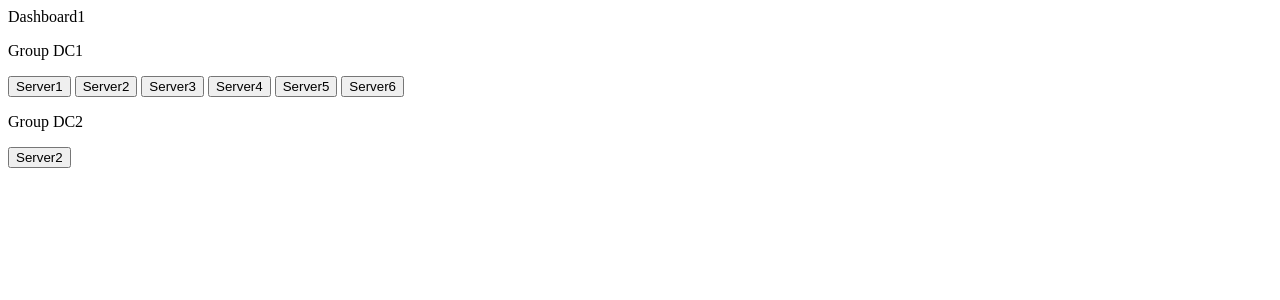
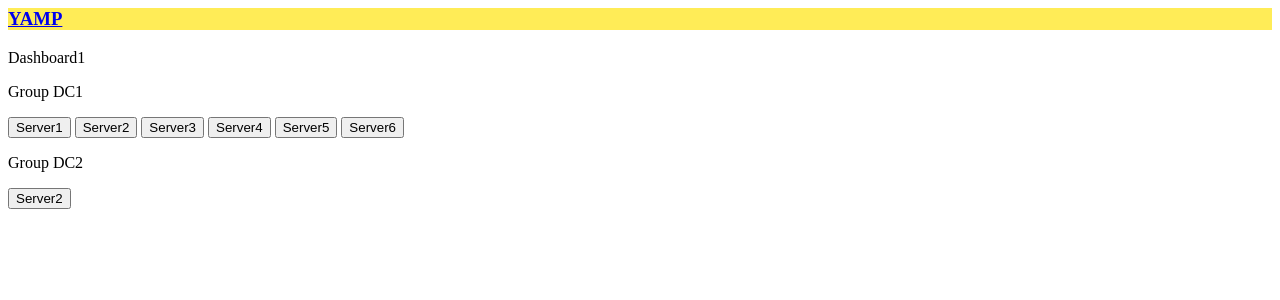
Before and after one commit to kaloong/mymonitoring, a Django app: page /monitoring/dashboard/1/ in a window 1280 px wide. Shown: the top 300 px of the page. Run offline with Django 3.2, Linux system fonts and the light colour scheme; data comes from the database, SQL or seed files in the repository.

```diff
--- /dev/null
+++ b/project1/monitoring/templates/monitoring/base.html
@@ -0,0 +1,30 @@
+<body>
+	<style>
+	table, th, td {
+  	border: 1px solid black;
+	}
+	.page-header, .a {
+		background-color: #ffe300a8;
+		text-decoration: none;
+	}
+	.a {
+		text-decoration: none;
+	}
+	.dashboard, .hosts, .a{
+		display: grid;
+		grid-auto-columns: minmax(400px, 600px);
+		text-decoration: none;
+	}
+	</style>
+	<div class="page-header" >
+		<h3><a href="/monitoring">YAMP</a></h3>
+	</div>
+	<div class="content container">
+		<div class="row">
+			<div class="col-md-8">
+				{% block content %}
+				{% endblock %}
+			</div>
+		</div>
+	</div>
+</body>
--- a/project1/monitoring/templates/monitoring/dashboard_detail.html
+++ b/project1/monitoring/templates/monitoring/dashboard_detail.html
@@ -1,13 +1,10 @@
+{% extends 'monitoring/base.html' %}
+{% block content %}
 <p>{{ dashboard }}</p>
-<style>
-table, th, td {
-  border: 1px solid black;
-}
-</style>
 {% if groups %}
 	{% for group in groups.all %}
 		<tr>{{ group| linebreaks }}</tr>
-		<div style="display: grid; grid-auto-columns: minmax(400px, 600px);">
+		<div class="dashboard" style="display: grid; grid-auto-columns: minmax(400px, 600px);">
 		<span>
 		{% for host in group.hosts.all %}
 			<a href='{{ host.id }}' style="text-decoration: none; ">
@@ -21,3 +18,4 @@ table, th, td {
 {% else %}
 	<p>No groups</p>
 {% endif %}
+{% endblock %}
--- a/project1/monitoring/templates/monitoring/host_detail.html
+++ b/project1/monitoring/templates/monitoring/host_detail.html
@@ -1,3 +1,5 @@
+{% extends 'monitoring/base.html' %}
+{% block content %}
 {% if host %}
 	<h1><div>{{ host.name }}</div></h1>
 	<div>{{ host.ipaddr }}</div>
@@ -5,3 +7,4 @@
 {% else %}
 	<p>No host details found.</p>
 {% endif %}
+{% endblock %}
--- a/project1/monitoring/views.py
+++ b/project1/monitoring/views.py
@@ -1,7 +1,9 @@
 from django.shortcuts import render, get_object_or_404, get_list_or_404
+from monitoring.models import DashboardGroup, Dashboard, Group, Host
+from django.views.generic.detail import DetailView
 #from django.http import HttpResponse
 #from django.template import loader
-from monitoring.models import DashboardGroup, Dashboard, Group, Host
+
 # Create your views here.
 def index(request):
 	dashboard_list=Dashboard.objects.order_by('name')
@@ -26,7 +28,12 @@ def dashboard_detail( request, dashbrd_id):
 	context = { 'dashboard': dashboard , 'groups': groups }
 	return render( request, 'monitoring/dashboard_detail.html', context )
 
+
 def host_detail( request, dashbrd_id, host_id):
 	host = get_object_or_404( Host, id=host_id)
 	context = { 'host': host }
 	return render( request, 'monitoring/host_detail.html',context)
+
+class host_detail_view( DetailView):
+	model = Host
+	template_name = 'monitoring/host_detail.html'
```
Also changed, not shown: project1/monitoring/templates/monitoring/index.html (+6 -1 lines).
